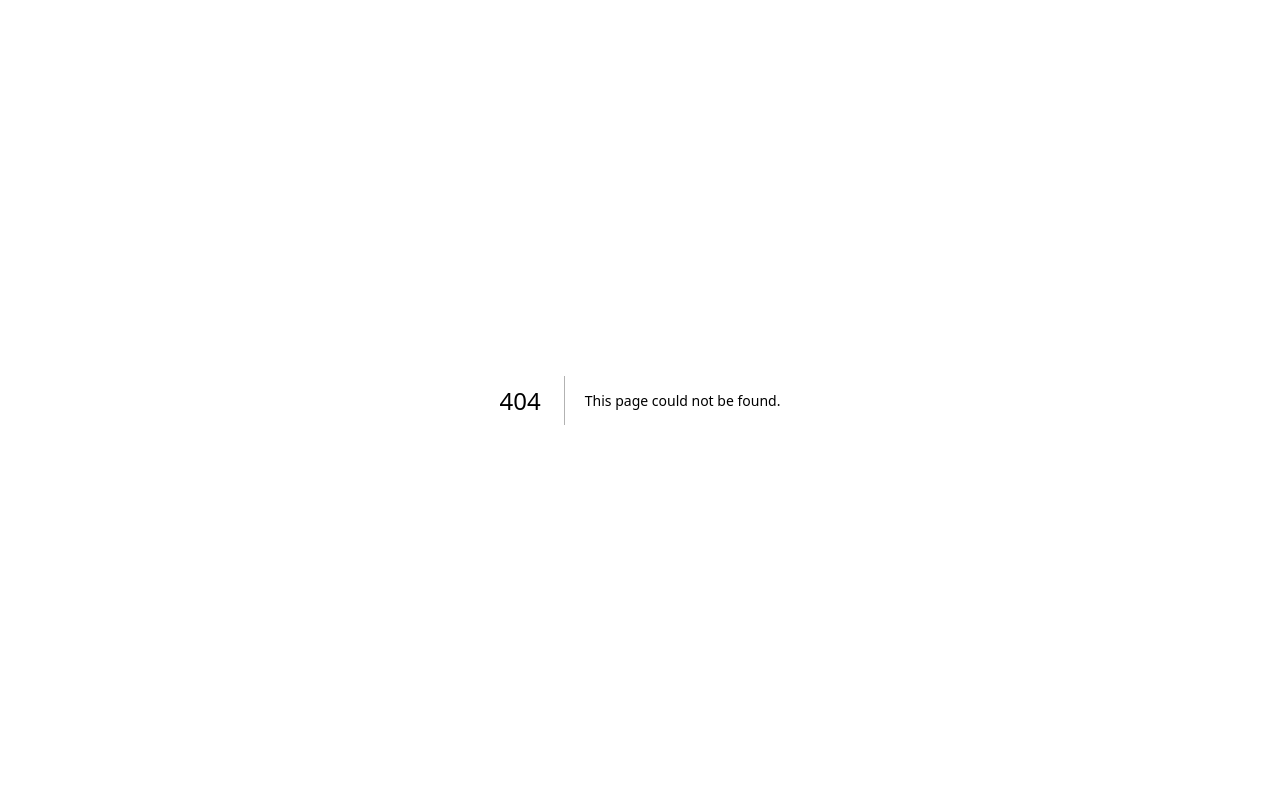
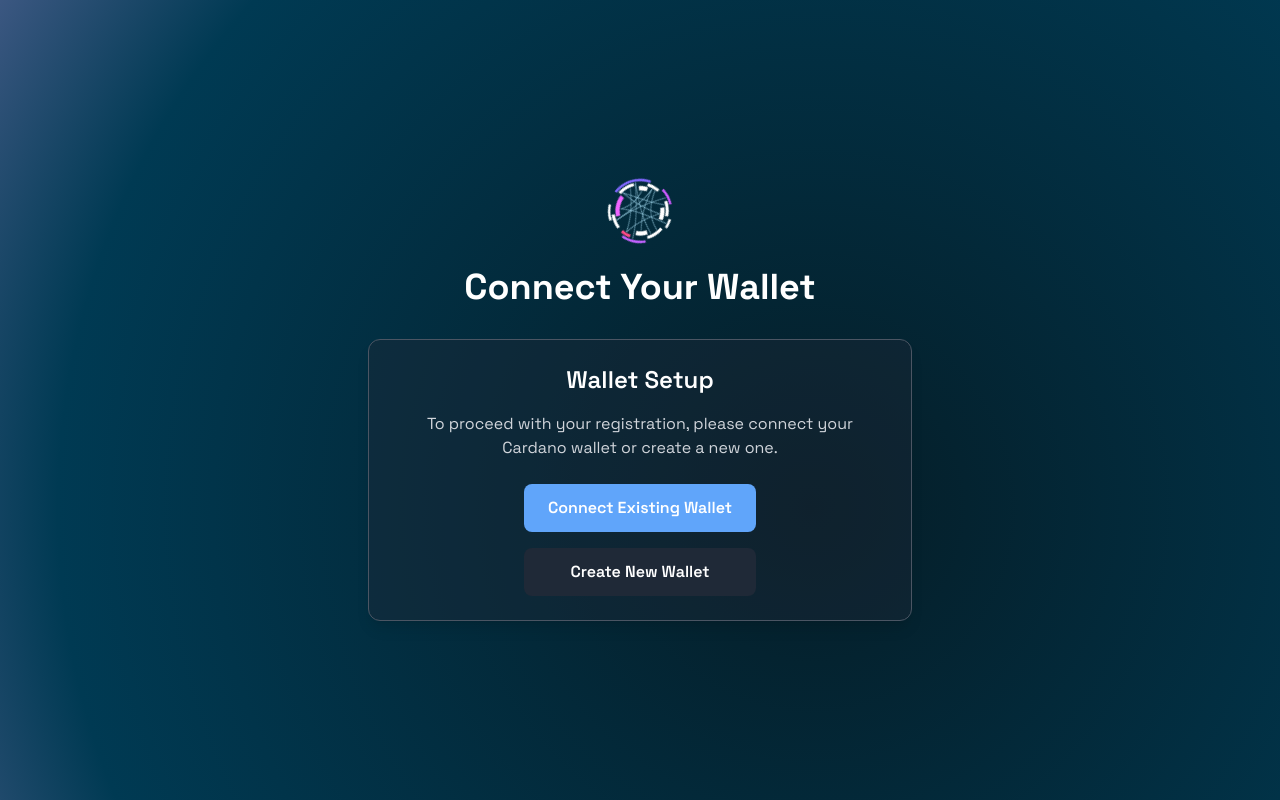
Before and after one commit to prisma-collective/register, a Next.js app: page /connect in a window 1280 px wide. Before the commit this address had no page. Built offline with nearby package versions, Linux system fonts and the light colour scheme.

Commit message:
Add wallet connect page for after form submission.

```diff
--- /dev/null
+++ b/src/app/connect/page.tsx
@@ -0,0 +1,84 @@
+"use client";
+
+import { useEffect } from 'react';
+import '../styles/style.css';
+import { useSearchParams } from 'next/navigation';
+
+export default function WalletConnect() {
+  const searchParams = useSearchParams();
+  const name = searchParams.get('name')
+  const submission_id = searchParams.get('submission_id');
+  const respondent_id = searchParams.get('respondent_id');
+  const stakeholderType = searchParams.get('type');
+
+  useEffect(() => {
+    // Logic to check if a wallet is already connected
+    // If connected, redirect to a success page or dashboard
+  }, []);
+
+  const connectWallet = async () => {
+    // Logic to connect to an existing wallet
+    // Use a Cardano wallet library to handle the connection
+  };
+
+  const createWallet = async () => {
+    // Logic to create a new wallet
+    // Use a Cardano wallet library to handle wallet creation
+  };
+
+  return (
+    <div className="h-screen relative">
+      <div className="mesh-gradient absolute inset-0 z-10" />
+      <div className="min-h-screen flex flex-col items-center justify-center relative z-20 pt-5 pb-5">
+        <a href="https://prisma.events" target="_blank" rel="noopener noreferrer" className="mb-6">
+          <img
+            src="/logo_colour.svg"
+            alt="Prisma Events"
+            className="h-16 w-auto animate-spin-slow"
+          />
+        </a>
+
+        <div className="container mx-auto px-16">
+          <h1 className="text-4xl font-bold mb-8 text-center text-white">
+            Connect Your Wallet
+          </h1>
+        </div>
+
+        <div className="container mx-auto px-16 max-w-2xl">
+            {/* Static card containing the wallet connection form */}
+            <div className="relative bg-gray-800 bg-opacity-40 rounded-xl border border-gray-600 shadow-lg overflow-hidden flex flex-col">
+              <div className="p-6 flex flex-col items-center justify-center">
+                <h2 className="text-2xl font-semibold text-white mb-4">
+                  Wallet Setup
+                </h2>
+
+                {/* Instructions */}
+                <p className="text-gray-300 mb-6 text-center">
+                  To proceed with your registration, please connect your Cardano wallet or create a new one.
+                </p>
+
+                {/* Wallet connection buttons */}
+                <div className="flex flex-col space-y-4">
+                  {/* Connect existing wallet button */}
+                  <button
+                    onClick={connectWallet} /* This function would handle wallet connection */
+                    className="bg-blue-400 text-white font-semibold py-3 px-6 rounded-lg hover:bg-blue-700 transition-colors duration-300"
+                  >
+                    Connect Existing Wallet
+                  </button>
+
+                  {/* Create new wallet button */}
+                  <button
+                    onClick={createWallet} /* This function would handle wallet creation */
+                    className="bg-gray-800 text-white font-semibold py-3 px-6 rounded-lg hover:bg-green-700 transition-colors duration-300"
+                  >
+                    Create New Wallet
+                  </button>
+                </div>
+              </div>
+            </div>
+        </div>
+      </div>
+    </div>
+  );
+}
--- a/src/app/page.tsx
+++ b/src/app/page.tsx
@@ -18,9 +18,9 @@ export default function Home() {
   }
 
   return (
-    <div className="min-h-screen relative pt-5 pb-5">
+    <div className="h-screen relative">
       <div className="mesh-gradient absolute inset-0 z-10" />
-      <div className="min-h-screen flex flex-col items-center justify-center relative z-20">
+      <div className="min-h-screen flex flex-col items-center justify-center relative z-20 pt-5 pb-5">
         <a href="https://prisma.events" target="_blank" rel="noopener noreferrer" className="mb-6">
           <img
             src="/logo_colour.svg"
```
